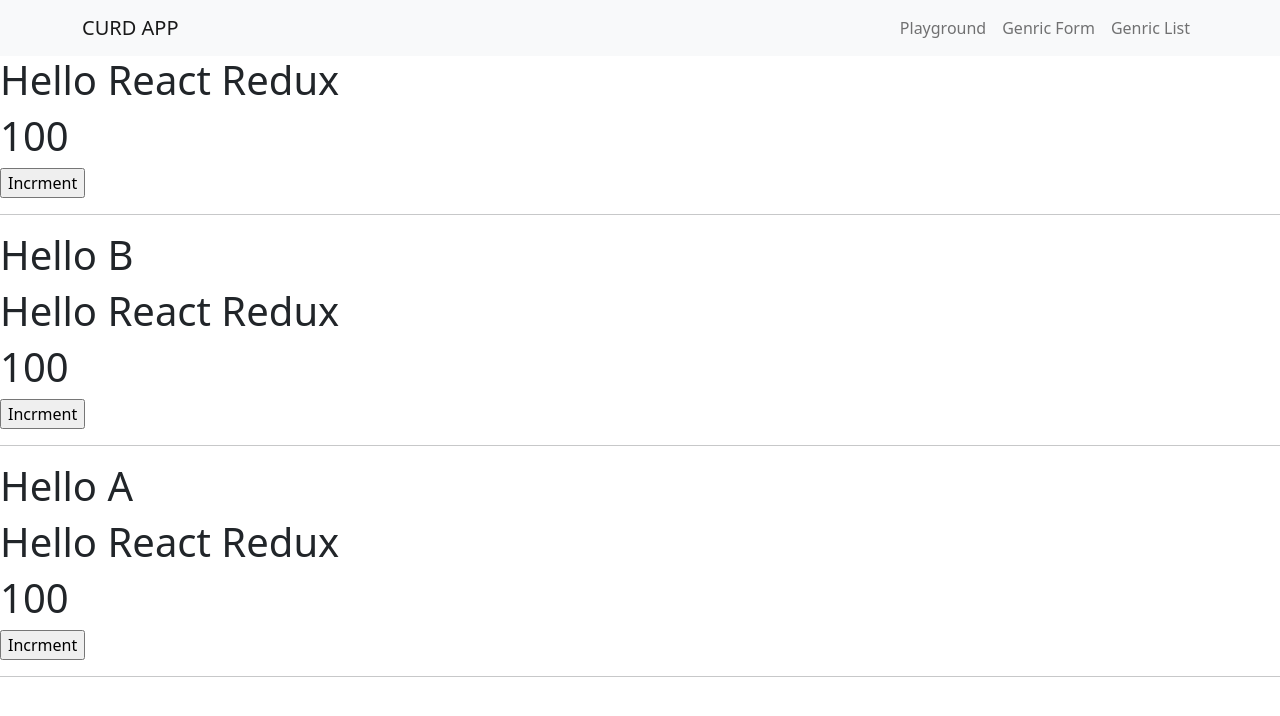
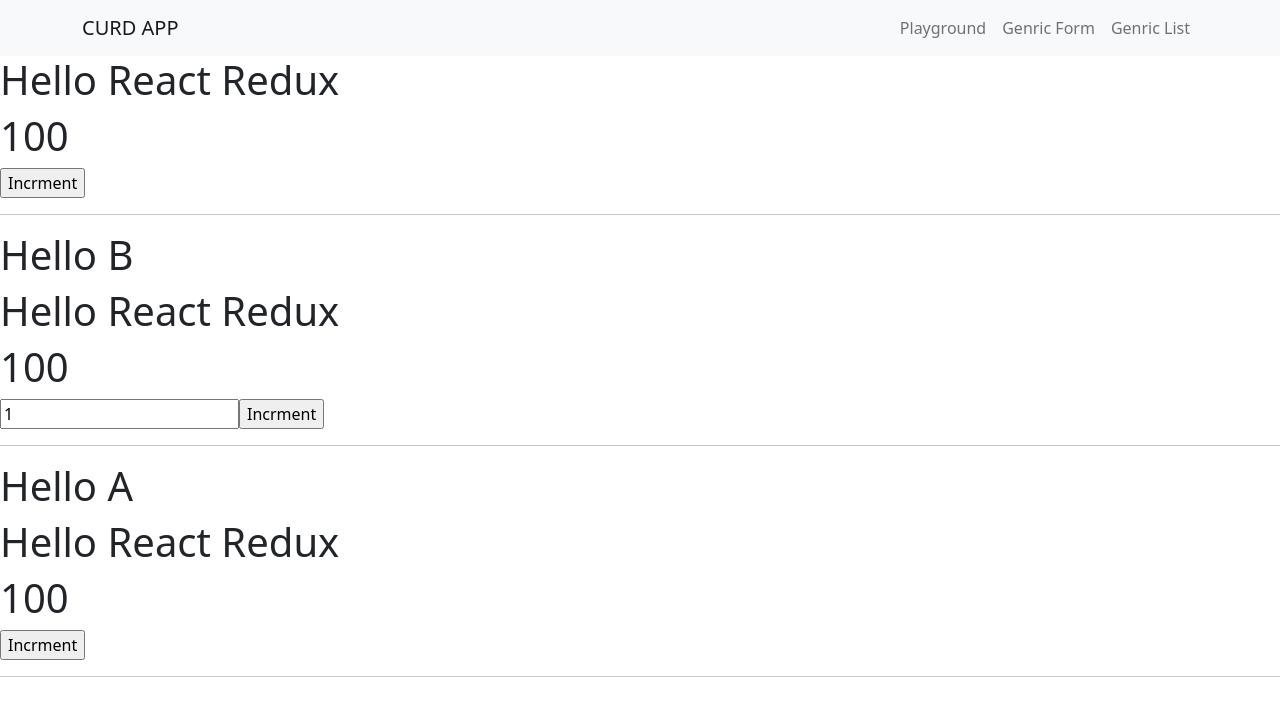
Before and after one commit to kodecdac/advday1, a React (Create React App) app: page /playground in a window 1280 px wide. Shown: the top 716 px of the page. Built offline with nearby package versions, Linux system fonts and the light colour scheme.

Commit message:
with input box.

```diff
--- a/src/pages/Playground.js
+++ b/src/pages/Playground.js
@@ -48,15 +48,27 @@ function PlaygroundB() {
   let { firstStore } = useSelector((state) => state);
   let { secondStore } = useSelector((state) => state);
 
+  // Component State
+  let [userCountInput, setUserInput] = useState(1);
+  let handleInputChange = (e) => {
+    setUserInput(Number(e.target.value));
+  };
+
   return (
     <>
       <h1>Hello B</h1>
       <h1>{firstStore?.message}</h1>
       <h1>{secondStore?.counter}</h1>
       <input
+        type="number"
+        placeholder="Enter Count"
+        value={userCountInput}
+        onChange={handleInputChange}
+      />
+      <input
         type="button"
         value="Incrment"
-        onClick={() => dispatch(incrmentCounterByPayload(50))}
+        onClick={() => dispatch(incrmentCounterByPayload(userCountInput))}
       />
     </>
   );
```
